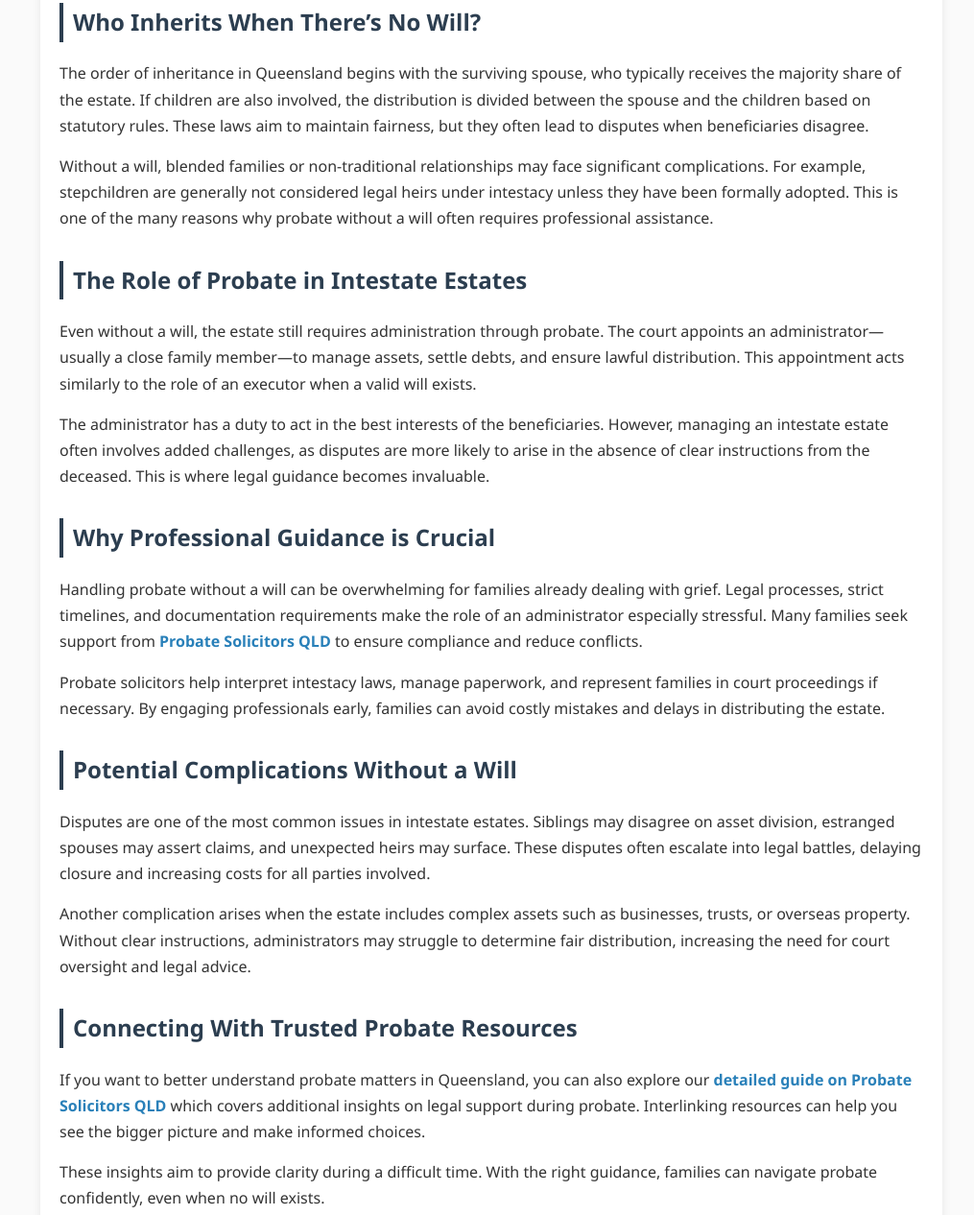
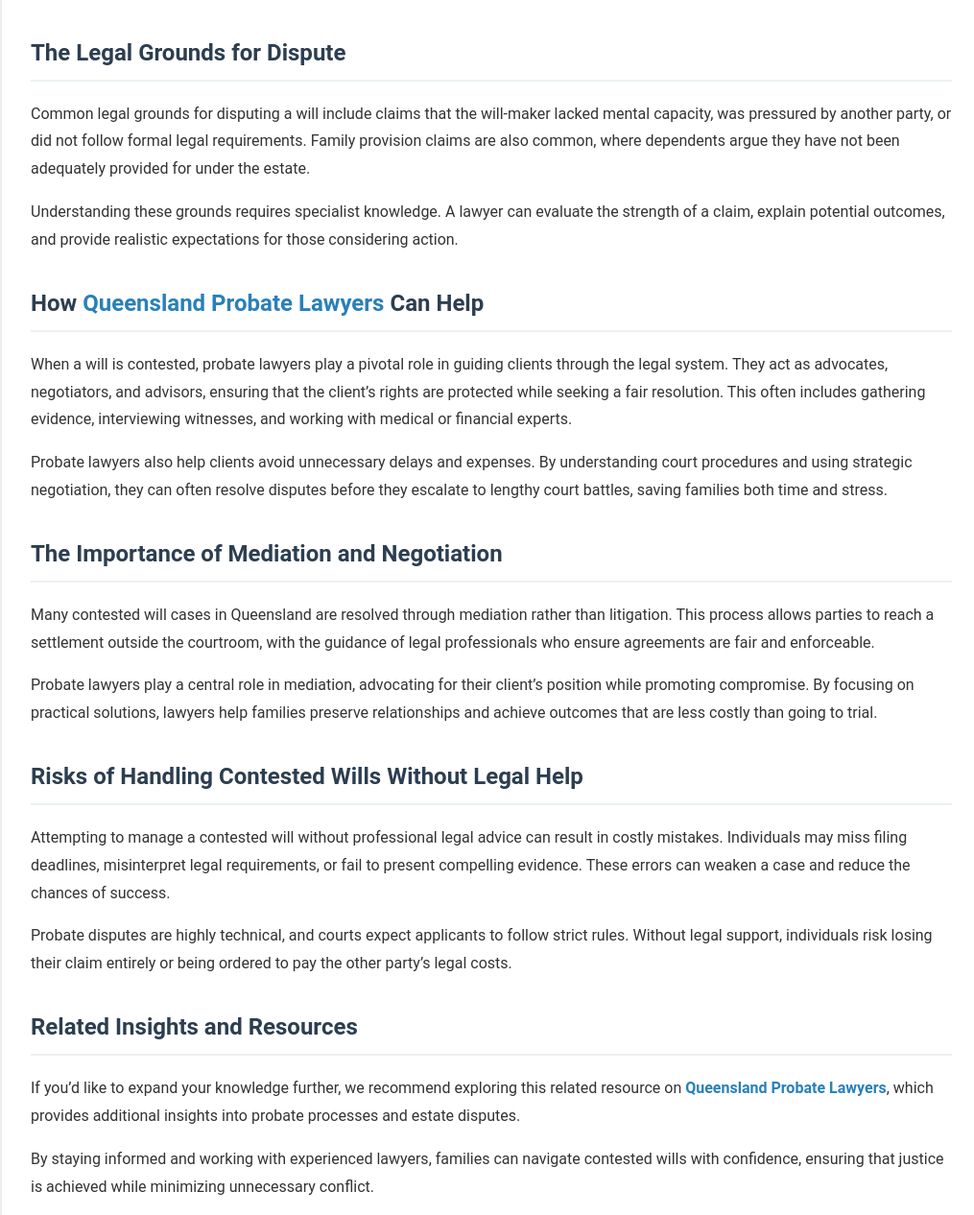
Before and after one commit to Alideveloper110/probatelawyers, a plain HTML site: page index.html in a window 1280 px wide. Shown: the part 599-1865 px from the top of the page at 96% size, without its empty margins (128-1143 px from the left). Drawn offline with Linux system fonts and the light colour scheme.

Commit message:
Update index.html

```diff
--- a/index.html
+++ b/index.html
@@ -3,23 +3,23 @@
 <head>
   <meta charset="UTF-8">
   <meta name="viewport" content="width=device-width, initial-scale=1.0">
-  <title>Probate in Queensland: What Happens if There's No Will?</title>
-  <meta name="description" content="Learn what happens if someone passes away without a will in Queensland. Discover the probate process, intestacy laws, and why seeking Probate Solicitors QLD can help.">
+  <title>The Role of a Queensland Probate Lawyer in Contested Wills</title>
+  <meta name="description" content="Discover how Queensland Probate Lawyers handle contested wills, resolve disputes, and protect beneficiaries’ rights in complex probate cases.">
   <link rel="canonical" href="https://qldestatelawyers.com.au/probate-lawyers/">
   <style>
     body {
-      font-family: "Segoe UI", Tahoma, Geneva, Verdana, sans-serif;
-      background: #fafafa;
+      font-family: "Roboto", Arial, sans-serif;
       margin: 0;
       padding: 0;
+      background: #f4f7fa;
       color: #333;
-      line-height: 1.7;
+      line-height: 1.8;
     }
     header {
-      background: linear-gradient(90deg, #2c3e50, #34495e);
+      background: linear-gradient(135deg, #34495e, #2c3e50);
       color: #fff;
       text-align: center;
-      padding: 40px 20px;
+      padding: 50px 20px;
     }
     header h1 {
       font-size: 2rem;
@@ -30,35 +30,35 @@
       opacity: 0.9;
     }
     main {
-      max-width: 900px;
+      max-width: 960px;
       margin: 40px auto;
-      padding: 20px;
+      padding: 30px;
       background: #fff;
-      border-radius: 12px;
-      box-shadow: 0 4px 10px rgba(0,0,0,0.08);
+      border-radius: 14px;
+      box-shadow: 0 6px 16px rgba(0,0,0,0.08);
     }
     h2 {
       font-size: 1.5rem;
       margin-top: 30px;
       color: #2c3e50;
-      border-left: 4px solid #2c3e50;
-      padding-left: 10px;
+      border-bottom: 2px solid #ecf0f1;
+      padding-bottom: 6px;
     }
     p {
-      margin: 15px 0;
+      margin: 16px 0;
     }
     a {
       color: #2980b9;
+      font-weight: 600;
       text-decoration: none;
-      font-weight: 600;
     }
     a:hover {
       text-decoration: underline;
     }
     footer {
+      margin-top: 50px;
+      padding: 20px;
       text-align: center;
-      margin-top: 40px;
-      padding: 20px;
       background: #2c3e50;
       color: #fff;
       font-size: 0.95rem;
@@ -67,39 +67,39 @@
 </head>
 <body>
   <header>
-    <h1>Probate in Queensland: What Happens if There's No Will?</h1>
-    <p>A comprehensive guide to intestacy laws, probate, and how to navigate this complex situation.</p>
+    <h1>The Role of a Queensland Probate Lawyer in Contested Wills</h1>
+    <p>Explore how experienced probate lawyers manage disputes over wills and protect the interests of beneficiaries in Queensland.</p>
   </header>
   <main>
     <section>
-      <h2>Understanding Intestacy in Queensland</h2>
-      <p>When a person passes away without leaving a valid will, they are considered to have died "intestate." In Queensland, this situation means that the distribution of their estate is determined by intestacy laws rather than personal wishes. The court follows a set formula to identify heirs and beneficiaries, which may not align with the deceased’s personal intentions.</p>
-      <p>Intestacy laws prioritize family members in a specific order, usually starting with a spouse or children. If neither exists, the estate may pass to other relatives such as parents, siblings, or even distant kin. This process can become complex, especially if multiple parties believe they have a legitimate claim.</p>
+      <h2>What Does It Mean to Contest a Will?</h2>
+      <p>Contesting a will occurs when a person challenges the validity of the document or disputes the way assets are distributed. This usually happens when a beneficiary feels excluded or unfairly treated, or if questions arise about the will-maker’s mental capacity at the time of drafting.</p>
+      <p>In Queensland, the process of contesting a will is guided by strict legal frameworks. Applicants must demonstrate valid grounds, which may include undue influence, improper execution, or insufficient provision for dependents. These cases are often emotionally charged, making the role of a lawyer crucial.</p>
     </section>
     <section>
-      <h2>Who Inherits When There’s No Will?</h2>
-      <p>The order of inheritance in Queensland begins with the surviving spouse, who typically receives the majority share of the estate. If children are also involved, the distribution is divided between the spouse and the children based on statutory rules. These laws aim to maintain fairness, but they often lead to disputes when beneficiaries disagree.</p>
-      <p>Without a will, blended families or non-traditional relationships may face significant complications. For example, stepchildren are generally not considered legal heirs under intestacy unless they have been formally adopted. This is one of the many reasons why probate without a will often requires professional assistance.</p>
+      <h2>The Legal Grounds for Dispute</h2>
+      <p>Common legal grounds for disputing a will include claims that the will-maker lacked mental capacity, was pressured by another party, or did not follow formal legal requirements. Family provision claims are also common, where dependents argue they have not been adequately provided for under the estate.</p>
+      <p>Understanding these grounds requires specialist knowledge. A lawyer can evaluate the strength of a claim, explain potential outcomes, and provide realistic expectations for those considering action.</p>
     </section>
     <section>
-      <h2>The Role of Probate in Intestate Estates</h2>
-      <p>Even without a will, the estate still requires administration through probate. The court appoints an administrator—usually a close family member—to manage assets, settle debts, and ensure lawful distribution. This appointment acts similarly to the role of an executor when a valid will exists.</p>
-      <p>The administrator has a duty to act in the best interests of the beneficiaries. However, managing an intestate estate often involves added challenges, as disputes are more likely to arise in the absence of clear instructions from the deceased. This is where legal guidance becomes invaluable.</p>
+      <h2>How <a href="https://qldestatelawyers.com.au/probate-lawyers/" target="_blank">Queensland Probate Lawyers</a> Can Help</h2>
+      <p>When a will is contested, probate lawyers play a pivotal role in guiding clients through the legal system. They act as advocates, negotiators, and advisors, ensuring that the client’s rights are protected while seeking a fair resolution. This often includes gathering evidence, interviewing witnesses, and working with medical or financial experts.</p>
+      <p>Probate lawyers also help clients avoid unnecessary delays and expenses. By understanding court procedures and using strategic negotiation, they can often resolve disputes before they escalate to lengthy court battles, saving families both time and stress.</p>
     </section>
     <section>
-      <h2>Why Professional Guidance is Crucial</h2>
-      <p>Handling probate without a will can be overwhelming for families already dealing with grief. Legal processes, strict timelines, and documentation requirements make the role of an administrator especially stressful. Many families seek support from <a href="https://qldestatelawyers.com.au/probate-lawyers/" target="_blank">Probate Solicitors QLD</a> to ensure compliance and reduce conflicts.</p>
-      <p>Probate solicitors help interpret intestacy laws, manage paperwork, and represent families in court proceedings if necessary. By engaging professionals early, families can avoid costly mistakes and delays in distributing the estate.</p>
+      <h2>The Importance of Mediation and Negotiation</h2>
+      <p>Many contested will cases in Queensland are resolved through mediation rather than litigation. This process allows parties to reach a settlement outside the courtroom, with the guidance of legal professionals who ensure agreements are fair and enforceable.</p>
+      <p>Probate lawyers play a central role in mediation, advocating for their client’s position while promoting compromise. By focusing on practical solutions, lawyers help families preserve relationships and achieve outcomes that are less costly than going to trial.</p>
     </section>
     <section>
-      <h2>Potential Complications Without a Will</h2>
-      <p>Disputes are one of the most common issues in intestate estates. Siblings may disagree on asset division, estranged spouses may assert claims, and unexpected heirs may surface. These disputes often escalate into legal battles, delaying closure and increasing costs for all parties involved.</p>
-      <p>Another complication arises when the estate includes complex assets such as businesses, trusts, or overseas property. Without clear instructions, administrators may struggle to determine fair distribution, increasing the need for court oversight and legal advice.</p>
+      <h2>Risks of Handling Contested Wills Without Legal Help</h2>
+      <p>Attempting to manage a contested will without professional legal advice can result in costly mistakes. Individuals may miss filing deadlines, misinterpret legal requirements, or fail to present compelling evidence. These errors can weaken a case and reduce the chances of success.</p>
+      <p>Probate disputes are highly technical, and courts expect applicants to follow strict rules. Without legal support, individuals risk losing their claim entirely or being ordered to pay the other party’s legal costs.</p>
     </section>
     <section>
-      <h2>Connecting With Trusted Probate Resources</h2>
-      <p>If you want to better understand probate matters in Queensland, you can also explore our <a href="https://probatelawyerbrisbane.onrender.com">detailed guide on Probate Solicitors QLD</a> which covers additional insights on legal support during probate. Interlinking resources can help you see the bigger picture and make informed choices.</p>
-      <p>These insights aim to provide clarity during a difficult time. With the right guidance, families can navigate probate confidently, even when no will exists.</p>
+      <h2>Related Insights and Resources</h2>
+      <p>If you’d like to expand your knowledge further, we recommend exploring this related resource on <a href="https://probatelawyer-eea1ab.gitlab.io/" target="_blank">Queensland Probate Lawyers</a>, which provides additional insights into probate processes and estate disputes.</p>
+      <p>By staying informed and working with experienced lawyers, families can navigate contested wills with confidence, ensuring that justice is achieved while minimizing unnecessary conflict.</p>
     </section>
   </main>
 
```
